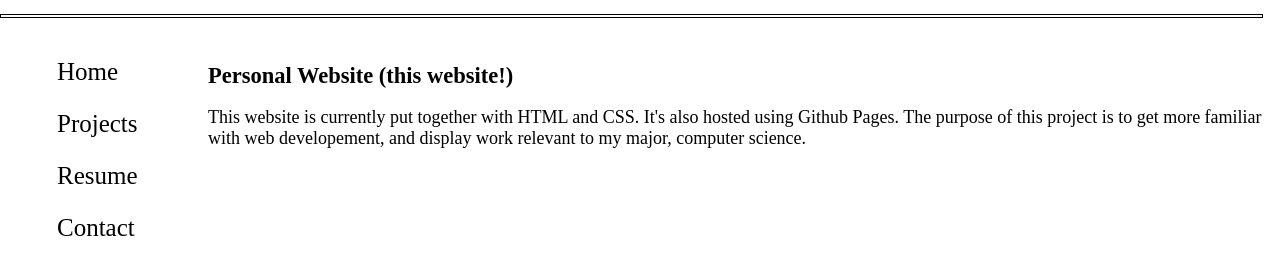
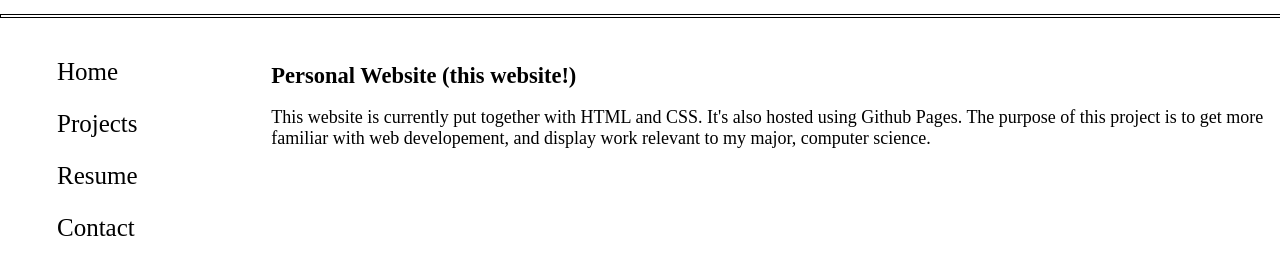
Before and after one commit to seesyyi04/seesyyi, a plain HTML site: page html/projects.html in a window 1280 px wide. Shown: the part 104-378 px from the top of the page. Drawn offline with Linux system fonts and the light colour scheme; files that its build step writes are made by us from their sources.

Commit message:
tried fixing css

```diff
--- a/style.css
+++ b/style.css
@@ -23,7 +23,7 @@ hr {
 	border-style: solid;
 	top: 110px;
 	z-index: 6;
-	width: 98.5%;
+	width: 100%;
 	background-color: white;
 }
 
@@ -53,19 +53,20 @@ hr {
 
 p {
 	font-size: 18px;
-	text-indent: 0;
 	text-align: left;
 }
 
 .project1 {
 	margin-left: 200px;
 	padding-top: 140px;
+	padding-left: 5%;
 	font-size: 15px;
 }
 
 .resume {
 	margin-left: 200px;
 	padding-top: 140px;
+	padding-left: 5%;
 	font-size: 15px;
 }
 
```
Also changed, not shown: index.html (+1 -1 lines).
